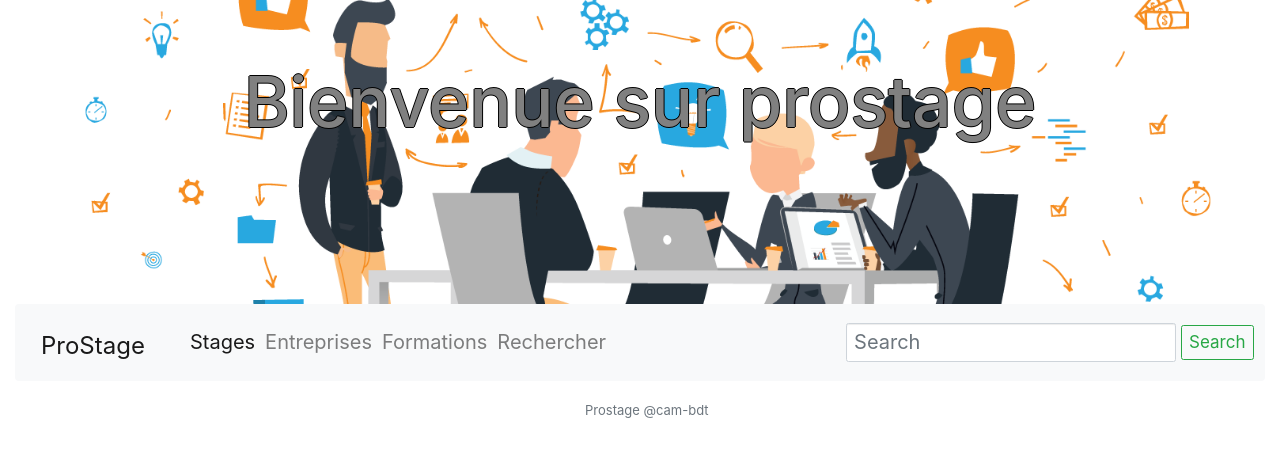
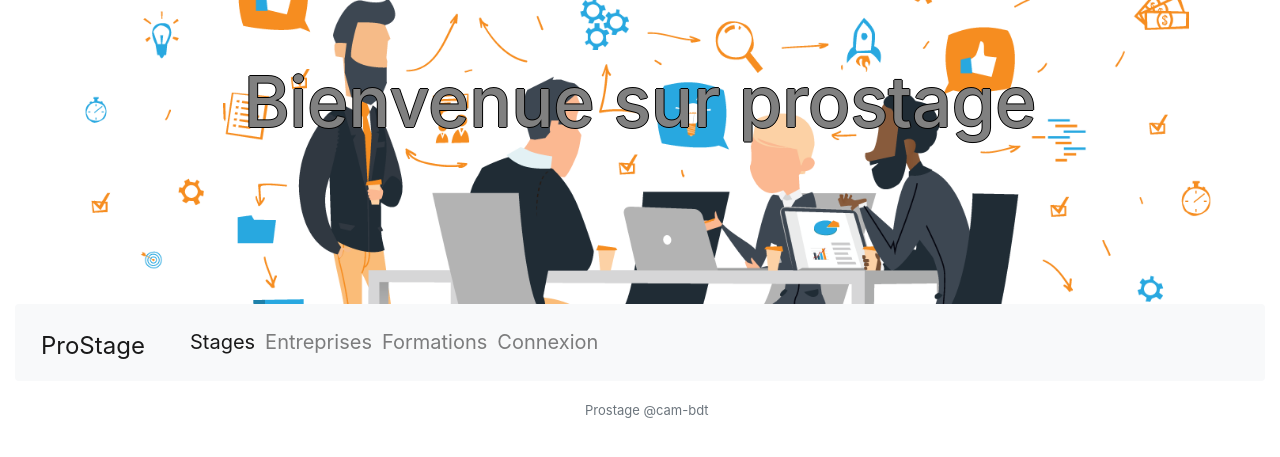
Before and after one commit to cam-bdt/ProStage, a Symfony app: template templates/pro_stage/Accueil.html.twig in a window 1280 px wide. Shown: the top 457 px of the page. Run offline with Twig, Linux system fonts and the light colour scheme; the template is opened without the code that fills it, so the values that code supplies are empty; some libraries are stand-ins or nearby versions.

Commit message:
nav bar co/deco fonctionnelle + logout

```diff
--- a/templates/base.html.twig
+++ b/templates/base.html.twig
@@ -69,15 +69,22 @@
                     <li class="nav-item">
                         <a class="nav-link" href="/formations">Formations </a>
                     </li>
+                    {# <li class="nav-item">
+                        <a class="nav-link" href="/recherche">Rechercher </a>
+                    </li> #}
                     <li class="nav-item">
-                        <a class="nav-link" href="/recherche">Rechercher </a>
+                    {% if app.user %}
+                        <a class="nav-link justify-content-end" href="/logout">Déconnexion </a>
+                    {% else %}
+                        <a class="nav-link justify-content-end" href="/login">Connexion </a>
+                    {% endif %}
                     </li>
                 </ul>
             </div>
-            <form class="form-inline my-2 my-lg-0">
+            {# <form class="form-inline my-2 my-lg-0">
                 <input class="form-control mr-sm-2" type="search" placeholder="Search" aria-label="Search">
                 <button class="btn btn-outline-success btn-recherche-navbar my-2 my-sm-0" type="submit">Search</button>
-            </form>
+            </form> #}
         </nav>
         {% endblock %}
         {% block body %}--- le corps ---{% endblock %}
```
Also changed, not shown: src/Controller/SecurityController.php (+9 -0 lines), 1 other file.
